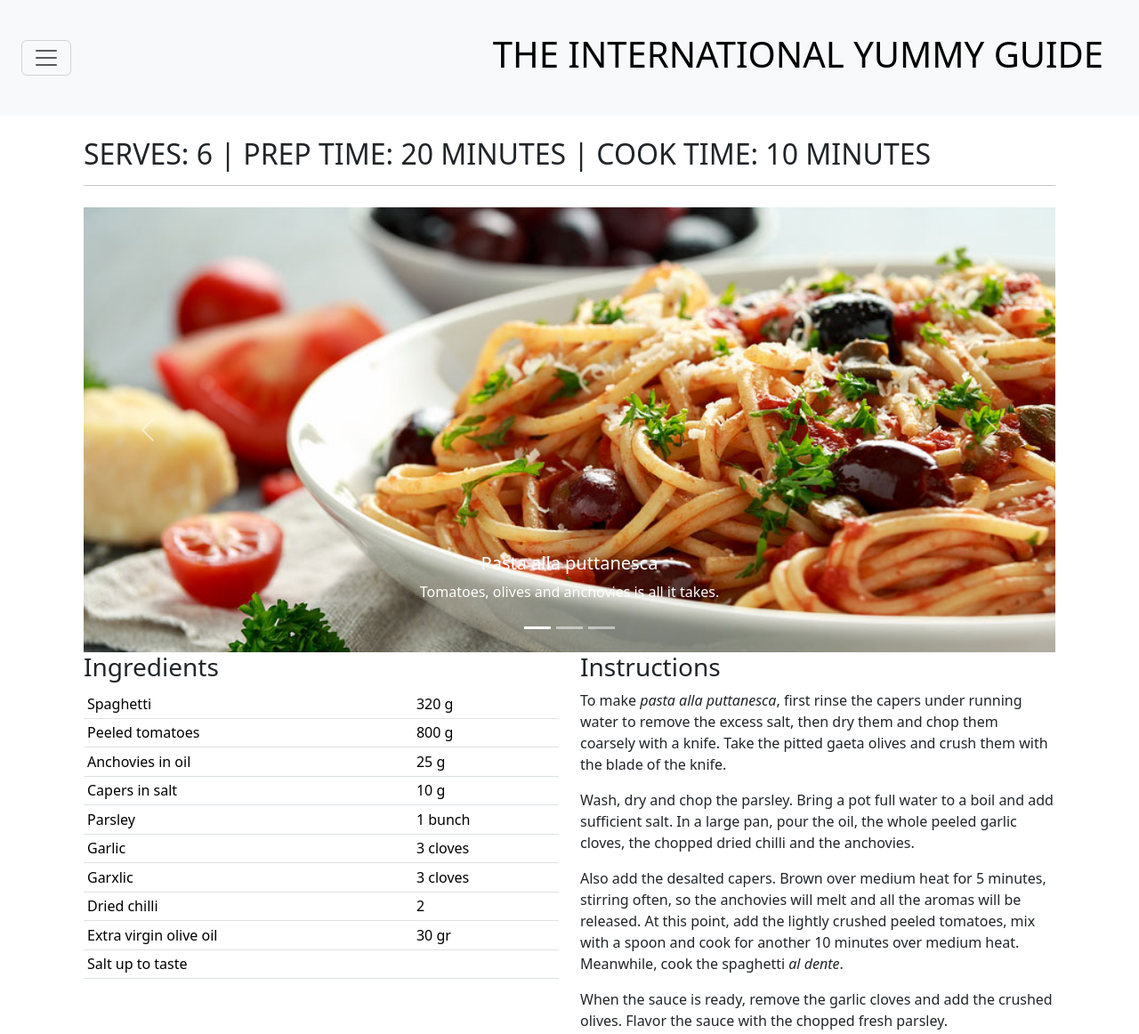
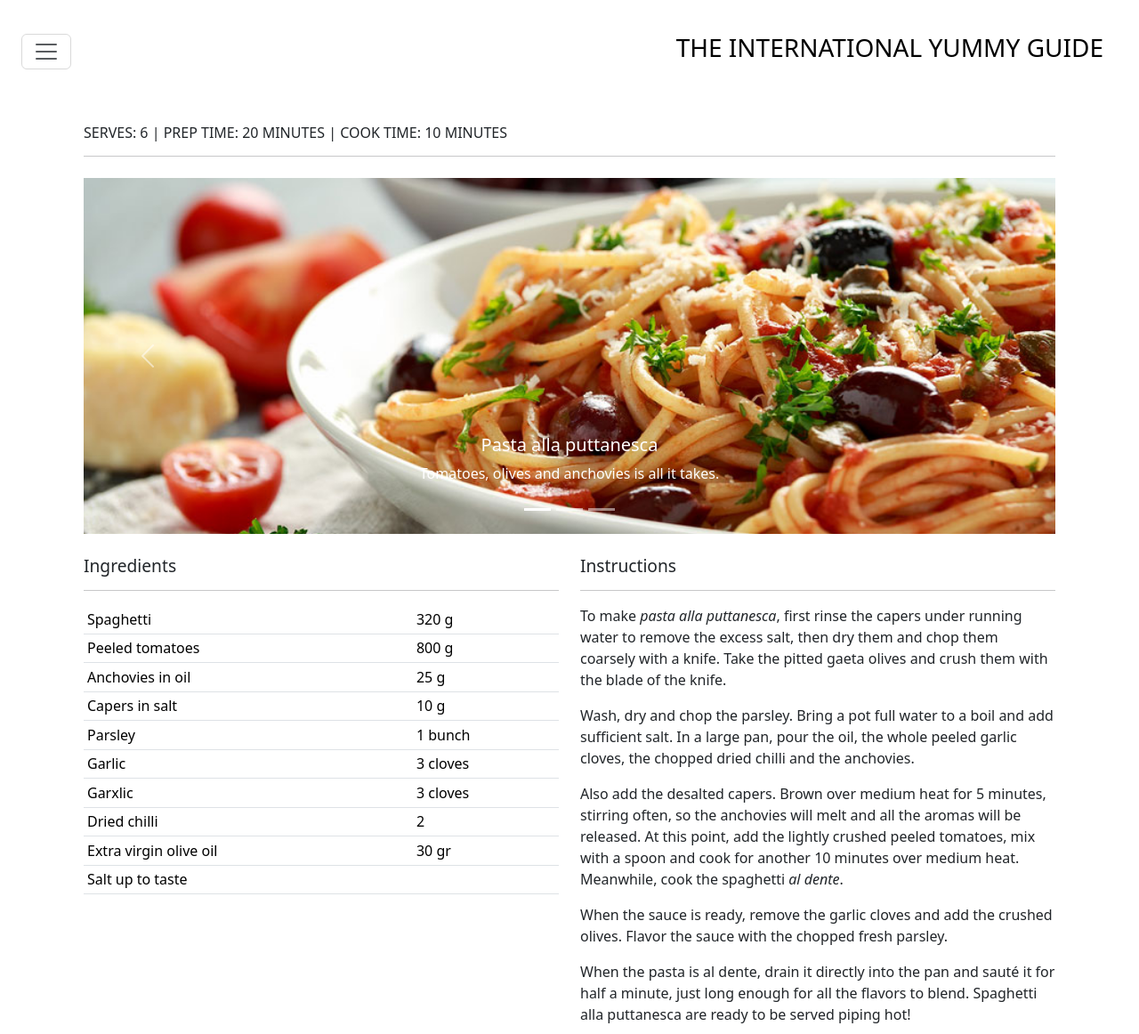
Before and after one commit to TheRealOwenRees/WBS-02-Cookbook, a plain HTML site: page 1.html in a window 1280 px wide. Shown: the top 1162 px of the page at 89% size. Drawn offline with nearby package versions, Linux system fonts and the light colour scheme.

Commit message:
padding added and breakpoints on screen sizes added

```diff
--- a/1.html
+++ b/1.html
@@ -13,12 +13,15 @@
 
 <body>
 
-    <nav class="navbar navbar-light bg-light">
+  <nav class="navbar navbar-light bg-white">
     <div class="container-fluid p-4">
-            <button class="navbar-toggler" type="button" aria-controls="navbarTogglerDemo03" aria-expanded="false" aria-label="Toggle navigation">
+      <button class="navbar-toggler" type="button" aria-controls="navbarTogglerDemo03" aria-expanded="false"
+        aria-label="Toggle navigation">
         <span class="navbar-toggler-icon"></span>
       </button>
-              <a class="navbar-brand" href="index.html"><h1 class="text-uppercase">The International Yummy Guide</h1></a>
+      <a class="navbar-brand" href="index.html">
+        <h1 class="text-uppercase">The International Yummy Guide</h1>
+      </a>
     </div>
   </nav>
 
@@ -29,12 +32,13 @@
         <hr />
       </div>
     </div>
-        <div class="row justify-content-center">
+    <div class="row justify-content-center" id="image-container">
       <div class="col-12 text-center">
         <div class="row mt-2">
           <div id="recipeAlbum" class="carousel slide">
             <div class="carousel-indicators">
-                          <button type="button" data-bs-target="#recipeAlbum" data-bs-slide-to="0" class="active" aria-current="true" aria-label="Slide 1"></button>
+              <button type="button" data-bs-target="#recipeAlbum" data-bs-slide-to="0" class="active"
+                aria-current="true" aria-label="Slide 1"></button>
               <button type="button" data-bs-target="#recipeAlbum" data-bs-slide-to="1" aria-label="Slide 2"></button>
               <button type="button" data-bs-target="#recipeAlbum" data-bs-slide-to="2" aria-label="Slide 3"></button>
             </div>
@@ -73,10 +77,10 @@
         </div>
       </div>
     </div>
-        </div>
     <div class="row">
-            <div class="col-6">
+      <div class="col-12 col-md-6 my-4">
         <h3>Ingredients</h3>
+        <hr />
         <table class="table table-sm table-hover">
           <tbody>
             <tr>
@@ -122,17 +126,25 @@
           </tbody>
         </table>
       </div>
-            <div class="col-6">
+      <div class="col-12 col-md-6 my-4">
         <h3>Instructions</h3>
-                <p>To make <i>pasta alla puttanesca</i>, first rinse the capers under running water to remove the excess salt, then dry them and chop them coarsely with a knife. Take the pitted gaeta olives and crush them with the blade of the knife.</p>
+        <hr />
+        <p>To make <i>pasta alla puttanesca</i>, first rinse the capers under running water to remove the excess salt,
+          then dry them and chop them coarsely with a knife. Take the pitted gaeta olives and crush them with the blade
+          of the knife.</p>
 
-                <p>Wash, dry and chop the parsley. Bring a pot full water to a boil and add sufficient salt. In a large pan, pour the oil, the whole peeled garlic cloves, the chopped dried chilli and the anchovies.</p>
+        <p>Wash, dry and chop the parsley. Bring a pot full water to a boil and add sufficient salt. In a large pan,
+          pour the oil, the whole peeled garlic cloves, the chopped dried chilli and the anchovies.</p>
 
-                <p>Also add the desalted capers. Brown over medium heat for 5 minutes, stirring often, so the anchovies will melt and all the aromas will be released. At this point, add the lightly crushed peeled tomatoes, mix with a spoon and cook for another 10 minutes over medium heat. Meanwhile, cook the spaghetti <i>al dente</i>.</p>
+        <p>Also add the desalted capers. Brown over medium heat for 5 minutes, stirring often, so the anchovies will
+          melt and all the aromas will be released. At this point, add the lightly crushed peeled tomatoes, mix with a
+          spoon and cook for another 10 minutes over medium heat. Meanwhile, cook the spaghetti <i>al dente</i>.</p>
 
-                <p>When the sauce is ready, remove the garlic cloves and add the crushed olives. Flavor the sauce with the chopped fresh parsley.</p>
+        <p>When the sauce is ready, remove the garlic cloves and add the crushed olives. Flavor the sauce with the
+          chopped fresh parsley.</p>
 
-                <p>When the pasta is al dente, drain it directly into the pan and sauté it for half a minute, just long enough for all the flavors to blend. Spaghetti alla puttanesca are ready to be served piping hot!</p>
+        <p>When the pasta is al dente, drain it directly into the pan and sauté it for half a minute, just long enough
+          for all the flavors to blend. Spaghetti alla puttanesca are ready to be served piping hot!</p>
 
       </div>
     </div>
--- a/css/styles.css
+++ b/css/styles.css
@@ -1,7 +1,29 @@
+/* GLOBAL CSS */
+h1 {
+    font-size: 1.4em;
+}
+
+h2 {
+    font-size: 1em;
+}
+
+h3 {
+    font-size: 1.2em;
+}
+
+a {
+    color: black;
+    text-decoration: none;
+}
+a:hover {
+    text-decoration: underline;
+}
+
+
 /* General div stule for the carousel,
 has to be applied togehter with the id */
 .carousel-image-container {
-    height: 500px;
+    height: 400px;
     background-position: center;
     background-size: cover;
     background-repeat: no-repeat;
```
Also changed, not shown: index.html (+1 -1 lines). Lines whose indentation alone changed are shown as unchanged.
